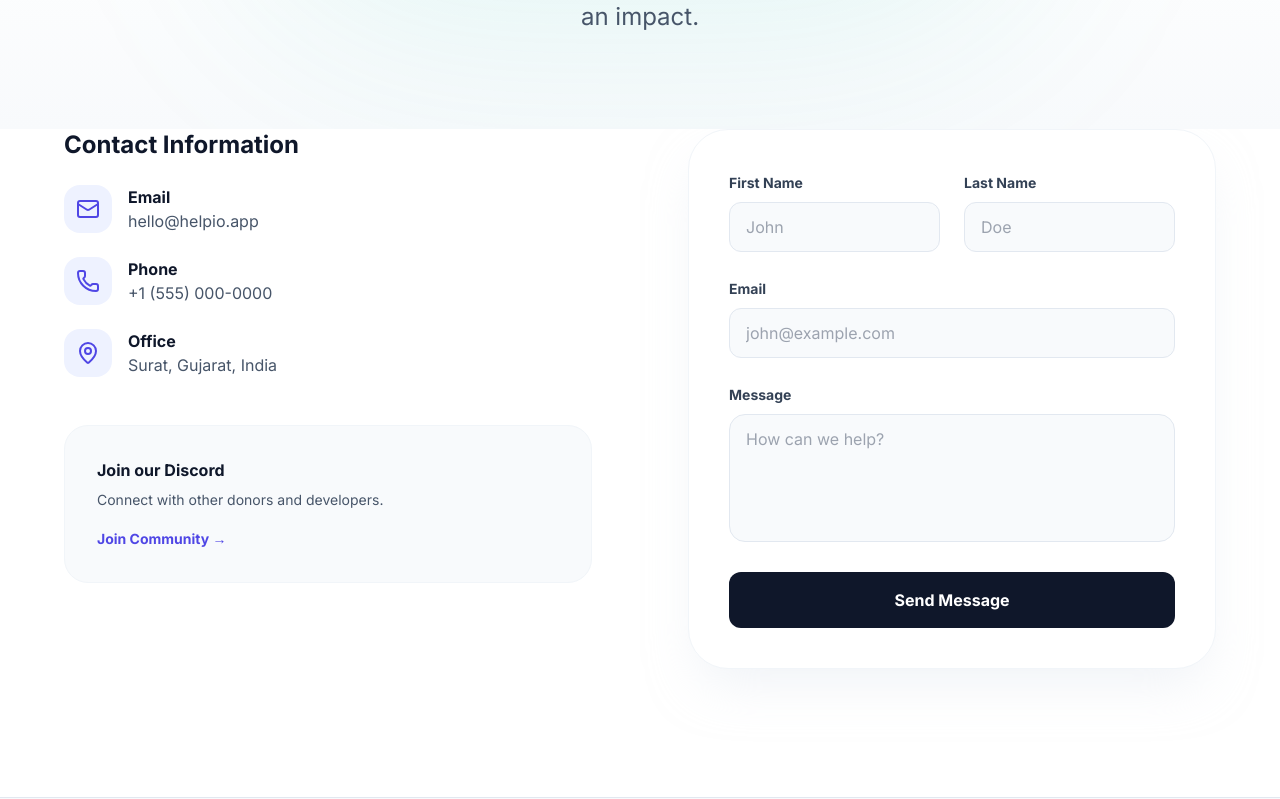
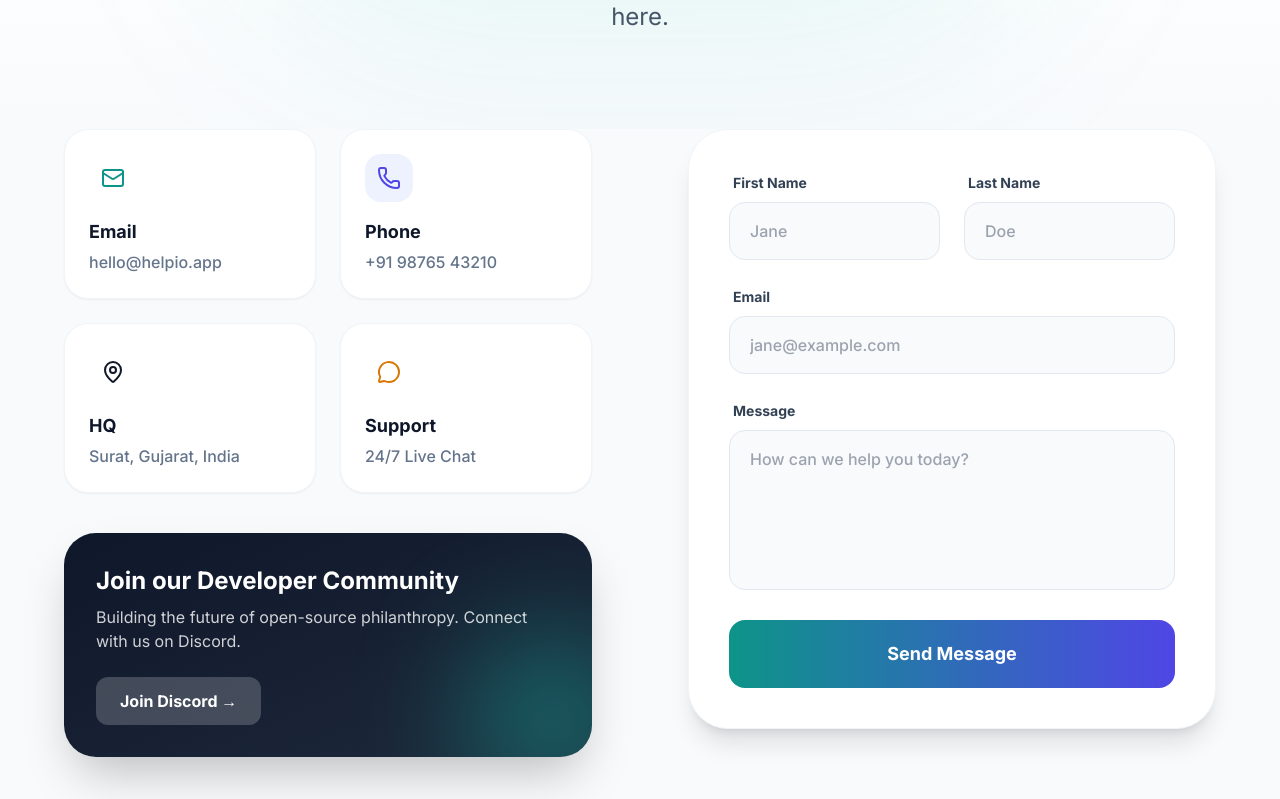
Before and after one commit to itznik/helpio, a Next.js app in the folder helpio/: page /contact in a window 1280 px wide. Shown: the part 361-1160 px from the top of the page. Built offline with nearby package versions, Linux system fonts and the light colour scheme.

Commit message:
Update page.tsx

```diff
--- a/helpio/src/app/contact/page.tsx
+++ b/helpio/src/app/contact/page.tsx
@@ -1,57 +1,70 @@
 'use client';
 
 import PageHeader from '@/components/layout/PageHeader';
-import { Mail, MapPin, Phone } from 'lucide-react';
+import { Mail, MapPin, Phone, MessageCircle } from 'lucide-react';
+import { motion } from 'framer-motion';
 
 export default function ContactPage() {
   return (
-    <main className="min-h-screen bg-white dark:bg-[#020617]">
+    <main className="min-h-screen bg-slate-50 dark:bg-[#020617]">
       <PageHeader
-        title="Get in touch"
-        subtitle="Have questions about Helpio? We're here to help you make an impact."
+        title="Let's Start a Conversation"
+        subtitle="Whether you're a donor, a recipient, or just curious—we're here."
         badge="Contact Us"
       />
 
-      <section className="pb-32 px-6">
+      <section className="pb-32 px-6 relative z-10">
         <div className="container mx-auto max-w-6xl">
-          <div className="grid grid-cols-1 lg:grid-cols-2 gap-12 lg:gap-24">
+          <div className="grid grid-cols-1 lg:grid-cols-2 gap-12 lg:gap-24 items-start">
 
-            {/* Contact Info */}
-            <div className="space-y-12">
-              <div className="space-y-6">
-                <h3 className="text-2xl font-bold text-slate-900 dark:text-white">Contact Information</h3>
-                <ContactItem icon={<Mail />} title="Email" desc="hello@helpio.app" />
-                <ContactItem icon={<Phone />} title="Phone" desc="+1 (555) 000-0000" />
-                <ContactItem icon={<MapPin />} title="Office" desc="Surat, Gujarat, India" />
+            {/* Left: Info & Visuals */}
+            <div className="space-y-10">
+              <div className="grid grid-cols-1 sm:grid-cols-2 gap-6">
+                <ContactCard icon={<Mail />} title="Email" desc="hello@helpio.app" color="teal" />
+                <ContactCard icon={<Phone />} title="Phone" desc="+91 98765 43210" color="indigo" />
+                <ContactCard icon={<MapPin />} title="HQ" desc="Surat, Gujarat, India" color="purple" />
+                <ContactCard icon={<MessageCircle />} title="Support" desc="24/7 Live Chat" color="amber" />
               </div>
 
-              <div className="p-8 rounded-3xl bg-slate-50 dark:bg-slate-900 border border-slate-100 dark:border-slate-800">
-                <h4 className="font-bold text-slate-900 dark:text-white mb-2">Join our Discord</h4>
-                <p className="text-slate-600 dark:text-slate-400 text-sm mb-4">Connect with other donors and developers.</p>
-                <button className="text-indigo-600 dark:text-indigo-400 font-bold text-sm hover:underline">Join Community &rarr;</button>
+              {/* Community Box */}
+              <div className="relative p-8 rounded-[2rem] bg-gradient-to-br from-slate-900 to-slate-800 dark:from-white dark:to-slate-200 overflow-hidden text-white dark:text-slate-900 shadow-2xl">
+                 <div className="relative z-10">
+                   <h3 className="text-2xl font-bold mb-2">Join our Developer Community</h3>
+                   <p className="opacity-80 mb-6">Building the future of open-source philanthropy. Connect with us on Discord.</p>
+                   <button className="px-6 py-3 rounded-xl bg-white/20 dark:bg-black/10 backdrop-blur-md font-bold hover:bg-white/30 transition-colors">
+                     Join Discord &rarr;
+                   </button>
+                 </div>
+                 {/* Decorative Circle */}
+                 <div className="absolute -bottom-10 -right-10 w-40 h-40 bg-teal-500 rounded-full blur-[60px] opacity-50" />
               </div>
             </div>
 
-            {/* Glass Form */}
-            <div className="bg-white dark:bg-slate-900 p-8 md:p-10 rounded-[2.5rem] shadow-2xl shadow-slate-200/50 dark:shadow-none border border-slate-100 dark:border-slate-800">
+            {/* Right: Glass Form */}
+            <motion.div
+               initial={{ opacity: 0, y: 20 }}
+               animate={{ opacity: 1, y: 0 }}
+               transition={{ delay: 0.3 }}
+               className="bg-white dark:bg-slate-900 p-8 md:p-10 rounded-[2.5rem] shadow-xl border border-slate-100 dark:border-slate-800"
+            >
               <form className="space-y-6">
                 <div className="grid grid-cols-1 md:grid-cols-2 gap-6">
-                  <InputGroup label="First Name" placeholder="John" />
+                  <InputGroup label="First Name" placeholder="Jane" />
                   <InputGroup label="Last Name" placeholder="Doe" />
                 </div>
-                <InputGroup label="Email" placeholder="john@example.com" type="email" />
+                <InputGroup label="Email" placeholder="jane@example.com" type="email" />
                 <div className="space-y-2">
-                  <label className="text-sm font-bold text-slate-700 dark:text-slate-300">Message</label>
+                  <label className="text-sm font-bold text-slate-700 dark:text-slate-300 ml-1">Message</label>
                   <textarea
-                    className="w-full px-4 py-3 rounded-2xl bg-slate-50 dark:bg-slate-950 border border-slate-200 dark:border-slate-800 focus:outline-none focus:ring-2 focus:ring-indigo-500 h-32 resize-none dark:text-white"
-                    placeholder="How can we help?"
+                    className="w-full px-5 py-4 rounded-2xl bg-slate-50 dark:bg-slate-950 border border-slate-200 dark:border-slate-800 focus:outline-none focus:ring-2 focus:ring-teal-500 h-40 resize-none dark:text-white font-medium transition-all"
+                    placeholder="How can we help you today?"
                   ></textarea>
                 </div>
-                <button className="w-full py-4 rounded-xl bg-slate-900 dark:bg-white text-white dark:text-slate-900 font-bold hover:scale-[1.02] transition-transform">
+                <button className="w-full py-5 rounded-2xl bg-gradient-to-r from-teal-600 to-indigo-600 text-white font-bold text-lg hover:shadow-lg hover:scale-[1.01] transition-all">
                   Send Message
                 </button>
               </form>
-            </div>
+            </motion.div>
 
           </div>
         </div>
@@ -60,16 +73,14 @@ export default function ContactPage() {
   );
 }
 
-function ContactItem({ icon, title, desc }: any) {
+function ContactCard({ icon, title, desc, color }: any) {
   return (
-    <div className="flex gap-4 items-start">
-      <div className="w-12 h-12 rounded-2xl bg-indigo-50 dark:bg-indigo-900/30 flex items-center justify-center text-indigo-600 dark:text-indigo-400 flex-shrink-0">
+    <div className="bg-white dark:bg-slate-900 p-6 rounded-3xl border border-slate-100 dark:border-slate-800 shadow-sm hover:shadow-md transition-shadow">
+      <div className={`w-12 h-12 rounded-2xl bg-${color}-50 dark:bg-${color}-900/20 flex items-center justify-center text-${color}-600 dark:text-${color}-400 mb-4`}>
         {icon}
       </div>
-      <div>
-        <h4 className="font-bold text-slate-900 dark:text-white">{title}</h4>
-        <p className="text-slate-600 dark:text-slate-400">{desc}</p>
-      </div>
+      <h4 className="font-bold text-lg text-slate-900 dark:text-white mb-1">{title}</h4>
+      <p className="text-slate-500 dark:text-slate-400 font-medium">{desc}</p>
     </div>
   );
 }
@@ -77,11 +88,11 @@ function ContactItem({ icon, title, desc }: any) {
 function InputGroup({ label, placeholder, type = "text" }: any) {
   return (
     <div className="space-y-2">
-      <label className="text-sm font-bold text-slate-700 dark:text-slate-300">{label}</label>
+      <label className="text-sm font-bold text-slate-700 dark:text-slate-300 ml-1">{label}</label>
       <input
         type={type}
         placeholder={placeholder}
-        className="w-full px-4 py-3 rounded-xl bg-slate-50 dark:bg-slate-950 border border-slate-200 dark:border-slate-800 focus:outline-none focus:ring-2 focus:ring-indigo-500 dark:text-white"
+        className="w-full px-5 py-4 rounded-2xl bg-slate-50 dark:bg-slate-950 border border-slate-200 dark:border-slate-800 focus:outline-none focus:ring-2 focus:ring-teal-500 dark:text-white font-medium transition-all"
       />
     </div>
   );
```
